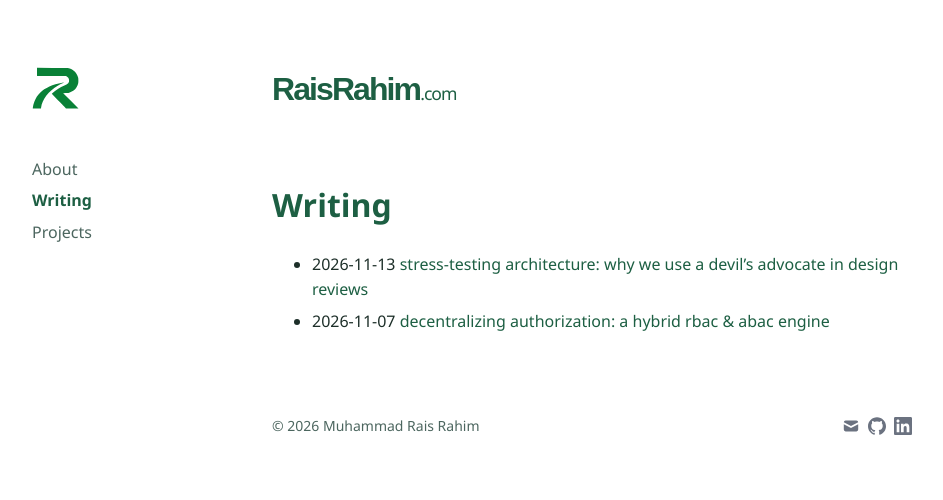
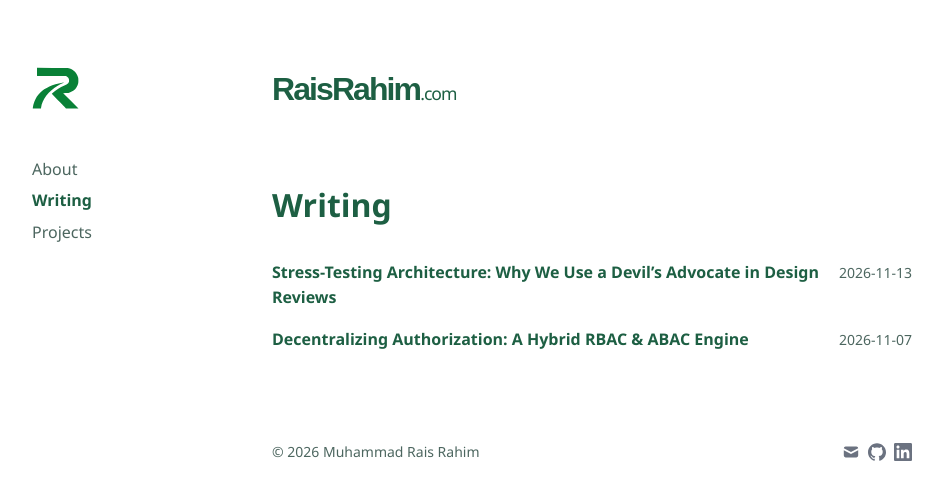
Before and after one commit to raisrahim/raisrahim.github.io, a Jekyll site: the page built from writing.md, in a window 1280 px wide. Shown: the top 500 px of the page, without its empty margins (96-1039 px from the left). Built offline with Jekyll 4.4.1, drawn with Linux system fonts in a browser that asks for light colours.

Commit message:
fix: update post list styles and adjust title casing configuration

```diff
--- a/_config.yml
+++ b/_config.yml
@@ -21,7 +21,7 @@ theme_config:
   back_home_text: ".." # customize back-link text
   date_format: "%Y-%m-%d" # customize how date is formatted
   show_description: false # show blog description in home page
-  lowercase_titles: true # show titles in lowercase in lists
+  lowercase_titles: false # show titles in lowercase in lists
 
 sass:
   style: compressed
--- a/_includes/post_list.html
+++ b/_includes/post_list.html
@@ -11,15 +11,15 @@
 {%-endif-%}
 
 {%- if posts.size > 0 -%}
-  <ul>
+  <ul class="post-list">
     {%- for post in posts limit: include.limit -%}
-        <li>
-          <span>{{- post.date | date: site.theme_config.date_format -}}</span>
+        <li class="post-list-item">
           {% if site.theme_config.lowercase_titles == true %}
-          <a href="{{ post.url | relative_url }}">{{ post.title | downcase }}</a>
+          <a class="post-list-title" href="{{ post.url | relative_url }}">{{ post.title | downcase }}</a>
           {% else %}
-          <a href="{{ post.url | relative_url }}">{{ post.title }}</a>
+          <a class="post-list-title" href="{{ post.url | relative_url }}">{{ post.title }}</a>
           {% endif %}
+          <span class="post-list-date">{{- post.date | date: site.theme_config.date_format -}}</span>
         </li>
     {%- endfor -%}
     {%- if include.show_more and limit_exceeded -%}
--- a/_sass/no-style-please.scss
+++ b/_sass/no-style-please.scss
@@ -56,6 +56,34 @@ body {
 }
 
 .post-meta { text-align: right; }
+
+.post-list {
+  list-style: none;
+  margin: 1rem 0;
+  padding: 0;
+}
+
+.post-list-item {
+  align-items: baseline;
+  display: flex;
+  gap: 1rem;
+  justify-content: space-between;
+  margin: 0;
+  padding: 0.5rem 0;
+}
+
+.post-list-title {
+  font-weight: 700;
+  min-width: 0;
+}
+
+.post-list-date {
+  color: var(--muted);
+  flex-shrink: 0;
+  font-size: 0.875rem;
+  text-align: right;
+  white-space: nowrap;
+}
 
 h1, h2, h3, h4, h5, h6 {
   color: var(--text);
```
